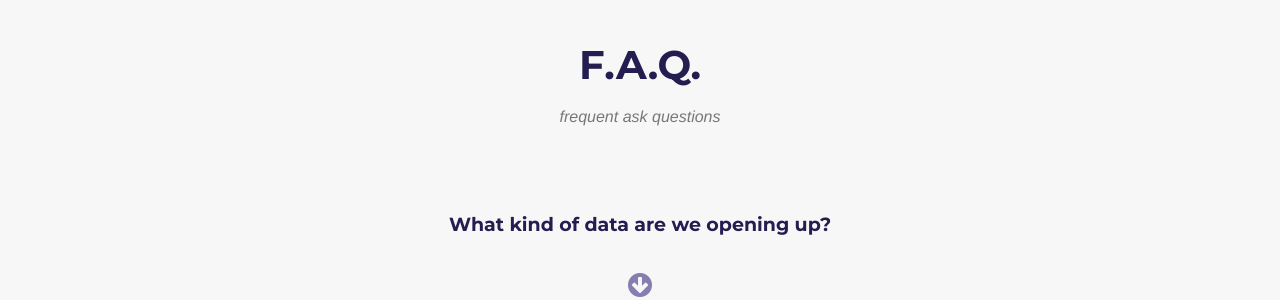
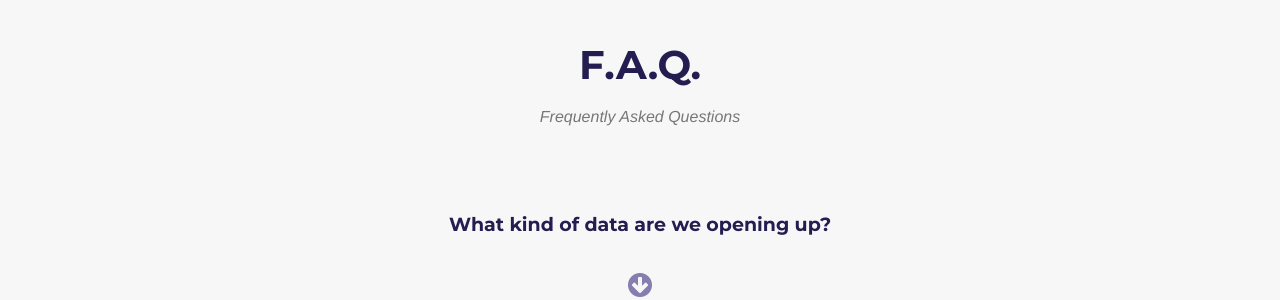
Before and after one commit to theodifbk/theodifbk.github.io, a Jekyll site: the page built from openbigdata/index.html, in a window 1280 px wide and 900 px high, scrolled down 1520 px. Shown: the part 152-452 px from the top of the window. Built offline with Jekyll 4.4.1, drawn with Linux system fonts in a browser that asks for light colours; some web fonts are replaced.

Commit message:
Update faq.html

```diff
--- a/_includes/openbigdata/faq.html
+++ b/_includes/openbigdata/faq.html
@@ -29,7 +29,7 @@ padding:10px;
             <div class="row">
                 <div class="col-lg-12 text-center">
                 <h2 class="section-heading">F.A.Q.</h2>
-                <h3 class="section-subheading text-muted">frequent ask questions</h3>
+                <h3 class="section-subheading text-muted">Frequently Asked Questions</h3>
             </div>
         </div>
         <div class="row">
```
